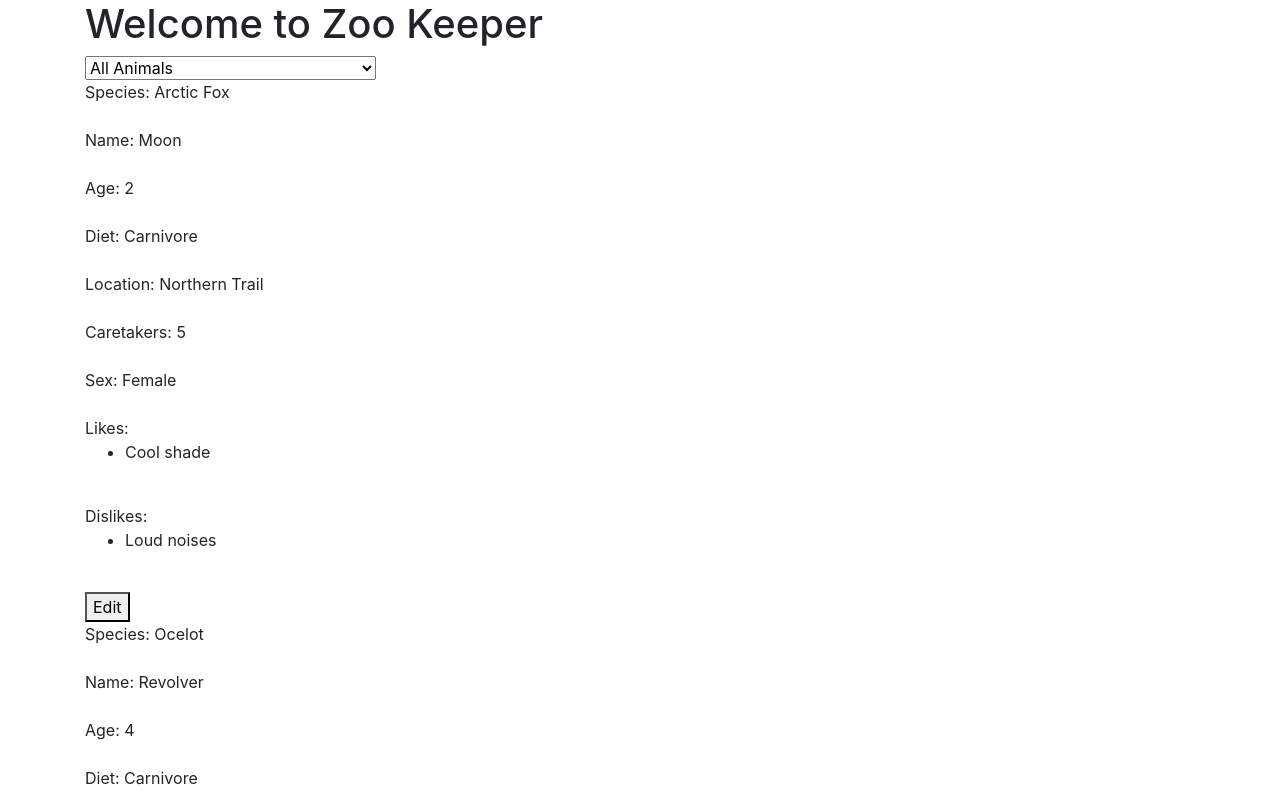
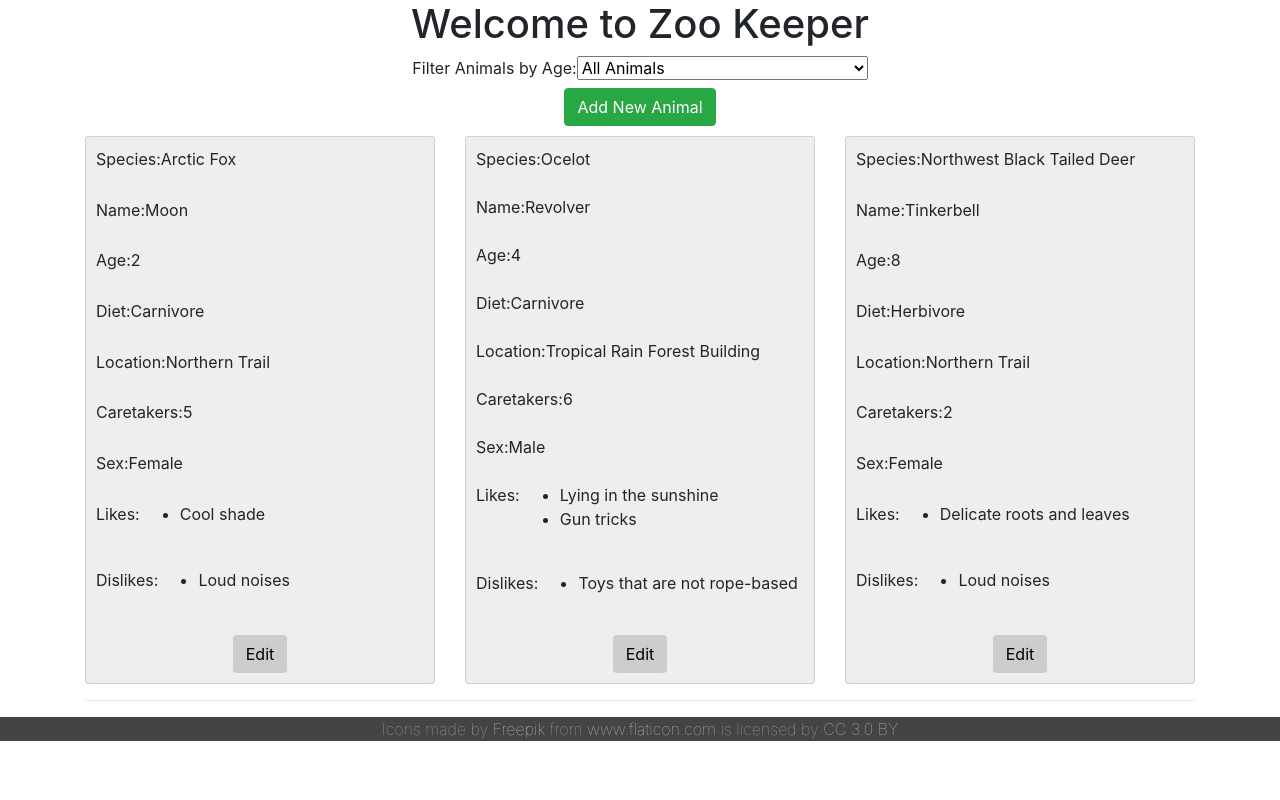
Before and after one commit to lukebertram/zoo, an Angular app: page / in a window 1280 px wide. Shown: the top 800 px of the page. Built offline with nearby package versions, Linux system fonts and the light colour scheme.

Commit message:
add basic styling to page, root component, and animal-list component

```diff
--- a/src/app/animal-list/animal-list.component.css
+++ b/src/app/animal-list/animal-list.component.css
@@ -0,0 +1,24 @@
+.row{
+  padding-top: 10px;
+}
+
+.animal-card{
+  background-color: #eee;
+  height: 100%;
+  display: flex;
+  flex-direction: column;
+  justify-content: space-between;
+  align-items: flex-start;
+  text-align: left;
+  padding: 10px;
+}
+
+.animal-field{
+  display: flex;
+  justify-content: space-between;
+}
+
+.edit-button{
+  align-self: center;
+  background-color: #ccc;
+}
--- a/src/app/animal-list/animal-list.component.html
+++ b/src/app/animal-list/animal-list.component.html
@@ -1,9 +1,16 @@
+<label>Filter Animals by Age:</label>
 <select (change)="filterChange($event.target.value)">
   <option value="all">All Animals</option>
   <option value="young">Young animals (younger than 2 yrs)</option>
   <option value="mature">Mature animals (older than 2 yrs)</option>
-</select>
-<div *ngFor="let animal of childAnimalList | age:filterByAge">
+</select><br/>
+
+<button class="btn btn-success" *ngIf="childShowAddButton" (click)="addNewAnimalClicked()">Add New Animal</button>
+
+<div class="row">
+  <div class="col-md-4 animal-col" *ngFor="let animal of childAnimalList | age:filterByAge">
+    <div class="card animal-card">
+
       <div class="animal-field">
         <span class="field-key">Species: </span>
         <span class="field-value">{{animal.species}}</span>
@@ -44,6 +51,8 @@
           <li *ngFor="let dislike of animal.dislikes">{{dislike}}</li>
         </ul>
       </div><br/>
-  <button (click)="editButtonClicked(animal)">Edit</button>
+      <button class="btn edit-button" (click)="editButtonClicked(animal)">Edit</button>
+
     </div>
-<button (click)="addNewAnimalClicked()">Add New Animal</button>
+  </div>
+</div><!--end of row-->
--- a/src/app/animal-list/animal-list.component.ts
+++ b/src/app/animal-list/animal-list.component.ts
@@ -10,6 +10,7 @@ export class AnimalListComponent {
 
   filterByAge: string = "all";
   @Input() childAnimalList: Animal[];
+  @Input() childShowAddButton: boolean;
   @Output() editClick = new EventEmitter();
   @Output() addClick = new EventEmitter();
 
--- a/src/app/app.component.css
+++ b/src/app/app.component.css
@@ -0,0 +1,3 @@
+.container {
+  text-align: center;
+}
--- a/src/app/app.component.html
+++ b/src/app/app.component.html
@@ -2,9 +2,9 @@
   <h1>
     Welcome to {{ title }}
   </h1>
-  <!-- <animal-list [childAnimalList]="masterAnimalList" (editClick)="editAnimal($event)"></animal-list> -->
-  <animal-list [childAnimalList]="masterAnimalList" (editClick)="editAnimal($event)" (addClick)="toggleNewAnimalForm()"></animal-list>
+  <new-animal *ngIf="showNewAnimalForm" (newAnimalSender)="addAnimal($event)"></new-animal>
+  <animal-list [childShowAddButton]="masterShowAddButton" [childAnimalList]="masterAnimalList" (editClick)="editAnimal($event)" (addClick)="toggleNewAnimalForm()"></animal-list>
   <hr>
-  <new-animal *ngIf="showNewAnimalForm" (newAnimalSender)="addAnimal($event)"></new-animal>
+
   <edit-animal [childSelectedAnimal]="selectedAnimal" (doneEditingSender)="finishedEditing()"></edit-animal>
 </div>
--- a/src/app/app.component.ts
+++ b/src/app/app.component.ts
@@ -9,6 +9,7 @@ import { Animal }    from './animal.model';
 export class AppComponent {
   title = 'Zoo Keeper';
   selectedAnimal: Animal = null;
+  masterShowAddButton: boolean = true;
   showNewAnimalForm: boolean = false;
 
 
@@ -33,5 +34,6 @@ export class AppComponent {
 
   toggleNewAnimalForm(){
     this.showNewAnimalForm = !this.showNewAnimalForm;
+    this.masterShowAddButton = !this.masterShowAddButton;
   }
 }
--- a/src/app/new-animal/new-animal.component.html
+++ b/src/app/new-animal/new-animal.component.html
@@ -19,7 +19,7 @@
   <label>Dislikes:</label>
   <input type="text" #newDislikes><br/>
 <!-- TO DO: refactor to submit entire form at once instead of the following -->
-  <button (click)="submitForm(newSpecies.value,
+  <button class="btn btn-primary" (click)="submitForm(newSpecies.value,
                               newName.value,
                               newAge.value,
                               newDiet.value,
@@ -38,4 +38,5 @@
                   newSex.value='';
                   newLikes.value='';
                   newDislikes.value='';">Done</button>
+  <button class="btn btn-dark" (click)="cancelAddAnimal()">Cancel</button>
 </div>
--- a/src/index.html
+++ b/src/index.html
@@ -11,7 +11,9 @@
 <body>
   <app-root></app-root>
   <footer>
-    <!-- <div>Icons made by <a href="http://www.freepik.com" title="Freepik">Freepik</a> from <a href="https://www.flaticon.com/" title="Flaticon">www.flaticon.com</a> is licensed by <a href="http://creativecommons.org/licenses/by/3.0/" title="Creative Commons BY 3.0" target="_blank">CC 3.0 BY</a></div> -->
+    <div class="container">
+      <div style="text-align: center">Icons made by <a href="http://www.freepik.com" title="Freepik">Freepik</a> from <a href="https://www.flaticon.com/" title="Flaticon">www.flaticon.com</a> is licensed by <a href="http://creativecommons.org/licenses/by/3.0/" title="Creative Commons BY 3.0" target="_blank">CC 3.0 BY</a></div>
+    </div>
   </footer>
 </body>
 </html>
--- a/src/styles.css
+++ b/src/styles.css
@@ -1,2 +1,16 @@
 /* You can add global styles to this file, and also import other style files */
 @import "~bootstrap/dist/css/bootstrap.min.css";
+
+footer{
+  background-color: #444;
+  color: #aaa;
+  font-weight: lighter;
+}
+
+footer a{
+  color: #ccc;
+}
+
+footer a:hover{
+  color: lightblue;
+}
```
Lines whose indentation alone changed are shown as unchanged.
